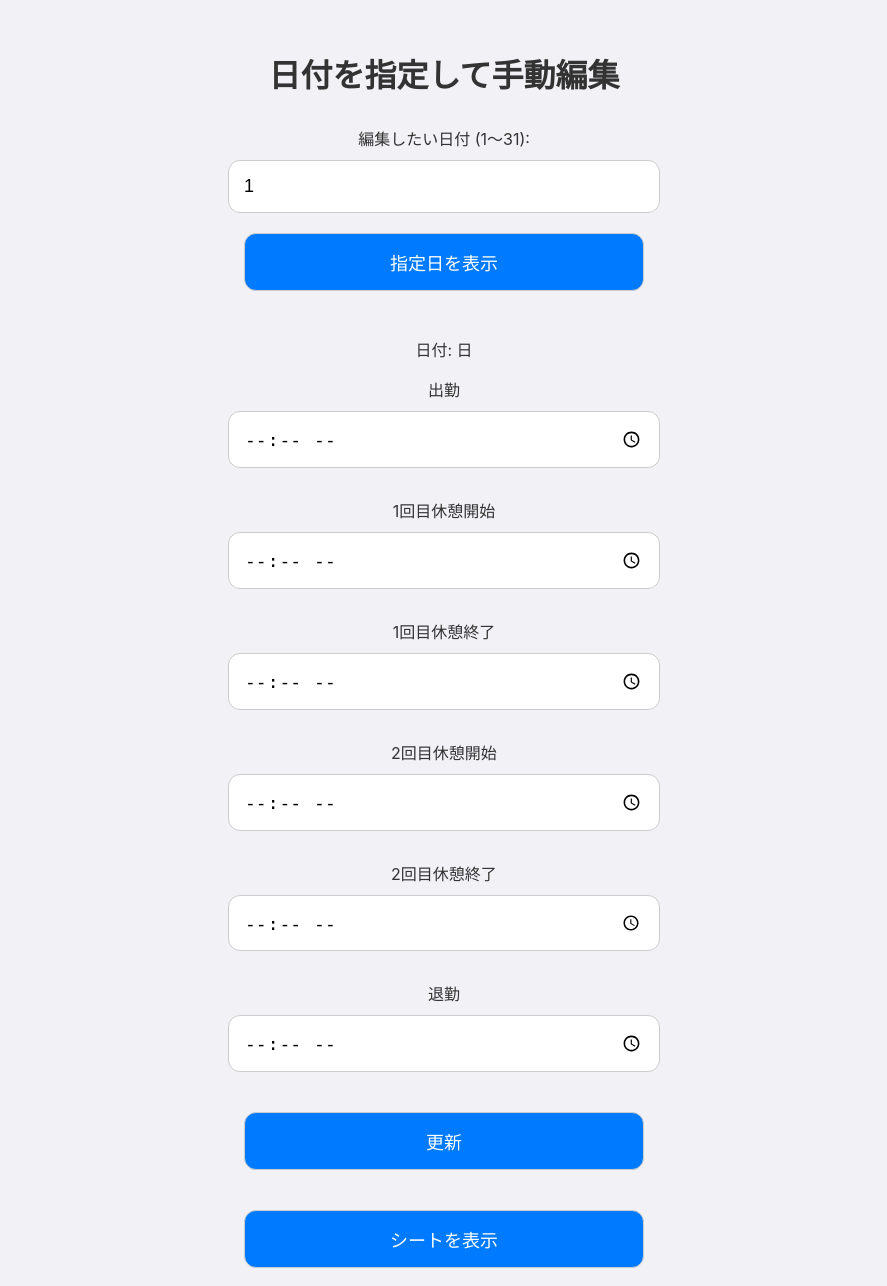
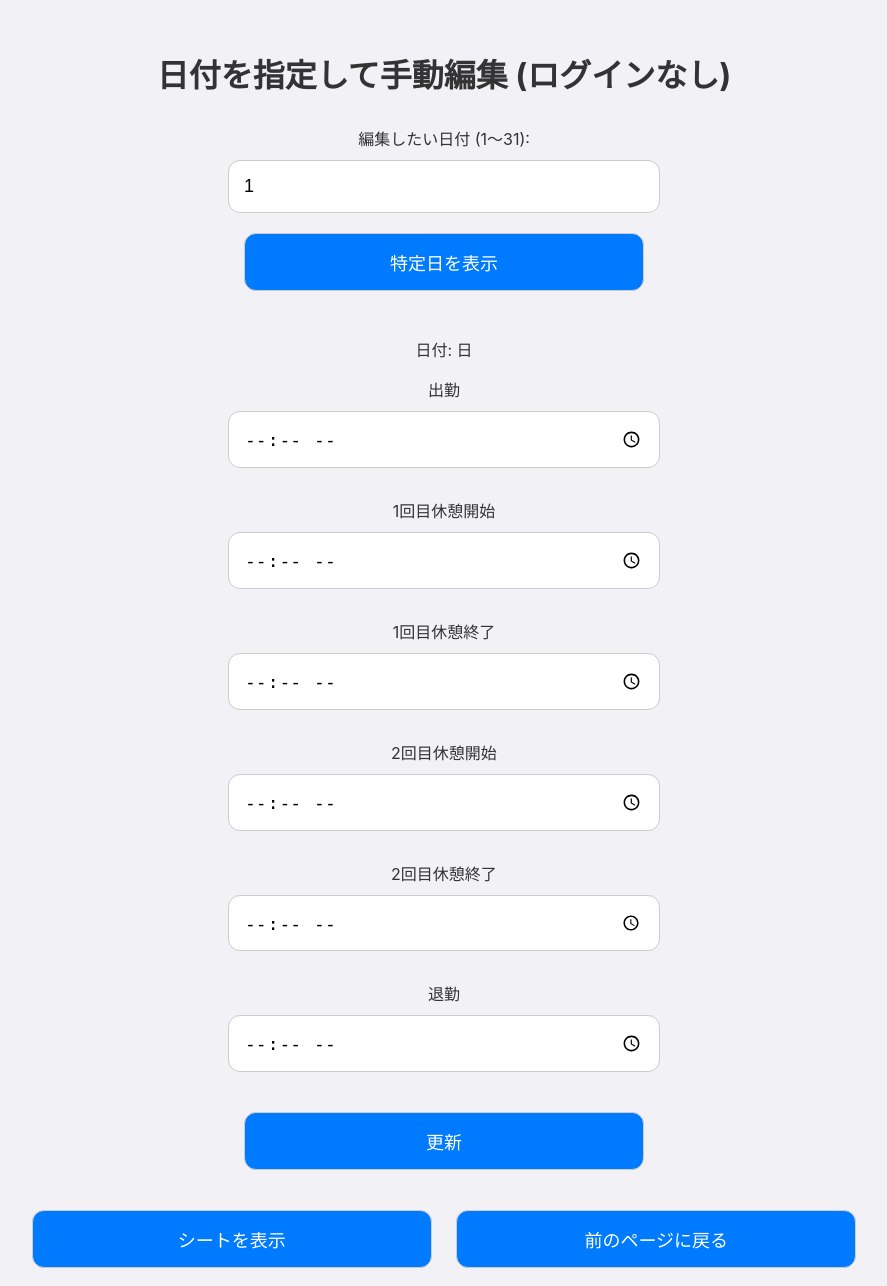
Before and after one commit to muuuu9923/flask-shukkin-system, a Flask app: template templates/manual_edit.html in a window 1280 px wide. Shown: the whole page, without its empty margins (196-1083 px from the left). Run offline with Flask 3, Linux system fonts and the light colour scheme; the template is opened without the code that fills it, so the values that code supplies are empty; parts of the project's set-up code (start-up, migrations or seed data) failed here and were passed over.

Commit message:
前に戻る追加

```diff
--- a/app.py
+++ b/app.py
@@ -7,10 +7,10 @@ import json
 
 app = Flask(__name__)
 
-# セッション用の鍵（ログイン機能は使わないが、Flaskの仕様上設定しておいても問題ありません）
+# セッション用の鍵（ログイン機能を削除したので特に利用しませんが、Flask起動時に設定しておく）
 app.secret_key = os.urandom(24)
 
-# Cookieの設定（ログイン機能がないので特に関係ないが、動作に問題はありません）
+# Cookieの設定（ログイン機能なしのため必須ではない）
 app.config['SESSION_COOKIE_SAMESITE'] = 'None'
 app.config['SESSION_COOKIE_SECURE'] = False
 
@@ -30,7 +30,7 @@ sheet = client.open_by_key(SPREADSHEET_ID).sheet1
 
 def day_to_row(day: int) -> int:
     """
-    指定日(day)をスプレッドシートの行番号に換算
+    指定日(day)をスプレッドシート行に換算
     1 -> 6行目, 2 -> 7行目, ...
     """
     return day + 5
@@ -50,10 +50,8 @@ def get_rounded_time(is_cut_off=True):
         minutes = round_down_to_nearest_6(minutes)
     else:
         minutes = round_up_to_nearest_6(minutes)
-
     if hour >= 24:
         hour += 1
-
     return now.replace(minute=minutes, second=0, microsecond=0, hour=hour)
 
 ########################################
@@ -70,12 +68,12 @@ def record():
 
     now = get_rounded_time(is_cut_off=(action in ["shukkin","kyukei1_start","kyukei2_start"]))
     action_map = {
-        "shukkin": 3,       # 出勤  C列
-        "kyukei1_start": 4, # 1回目休憩開始 D列
-        "kyukei1_end": 5,   # 1回目休憩終了 E列
-        "kyukei2_start": 6, # 2回目休憩開始 F列
-        "kyukei2_end": 7,   # 2回目休憩終了 G列
-        "taikin": 9         # 退勤  I列
+        "shukkin": 3,
+        "kyukei1_start": 4,
+        "kyukei1_end": 5,
+        "kyukei2_start": 6,
+        "kyukei2_end": 7,
+        "taikin": 9
     }
 
     if action in action_map:
@@ -113,16 +111,12 @@ def manual_edit():
 
 @app.route("/update_manual", methods=["POST"])
 def update_manual():
-    """
-    JSON で { day, shukkin, kyukei1_start, ... } を受け取り、その日の行を更新。
-    """
     data = request.json
     day = data.get("day")
     if day is None:
         return jsonify({"error": "日付(day)が指定されていません"}), 400
 
     row = day_to_row(int(day))
-
     sheet.update_cell(row, 3, data.get("shukkin"))
     sheet.update_cell(row, 4, data.get("kyukei1_start"))
     sheet.update_cell(row, 5, data.get("kyukei1_end"))
--- a/templates/index.html
+++ b/templates/index.html
@@ -35,7 +35,6 @@
     }
   </style>
   <script>
-    // ログイン機能を削除したため currentUser 管理は不要
     function record(action) {
       fetch("/record", {
         method: "POST",
@@ -52,7 +51,7 @@
   </script>
 </head>
 <body>
-  <h1>出勤管理システム (ログインなし, 日付指定編集OK)</h1>
+  <h1>出勤管理システム (ログインなし)</h1>
 
   <button onclick="record('shukkin')">出勤</button>
   <button onclick="record('kyukei1_start')">1回目休憩開始</button>
--- a/templates/manual_edit.html
+++ b/templates/manual_edit.html
@@ -2,7 +2,7 @@
 <html lang="ja">
 <head>
   <meta charset="UTF-8">
-  <title>手動編集ページ (ログインなし, 日付指定)</title>
+  <title>手動編集ページ (日付指定)</title>
   <style>
     body {
       font-family: -apple-system, BlinkMacSystemFont, "Segoe UI", "Roboto",
@@ -38,7 +38,7 @@
   </style>
 </head>
 <body>
-  <h1>日付を指定して手動編集</h1>
+  <h1>日付を指定して手動編集 (ログインなし)</h1>
 
   <!-- 日付指定フォーム -->
   <form action="/manual_edit" method="GET">
@@ -46,12 +46,12 @@
     <input type="number" id="day" name="day" min="1" max="31"
            value="{{ data['day'] if data.get('day') else 1 }}">
     <br>
-    <button type="submit">指定日を表示</button>
+    <button type="submit">特定日を表示</button>
   </form>
 
   <br>
 
-  <!-- 時間入力フォーム -->
+  <!-- 入力フォーム (実データ更新) -->
   <form id="edit-form">
     <p>日付: {{ data.day }} 日</p>
     <label>出勤</label><br>
@@ -80,6 +80,7 @@
 
   <br>
   <button onclick="showSheet()">シートを表示</button>
+  <button onclick="goBack()">前のページに戻る</button> <!-- 追加 -->
 
   <script>
     function updateManual() {
@@ -107,6 +108,10 @@
     function showSheet() {
       window.open("https://docs.google.com/spreadsheets/d/1A3wPi4iZ2PCf-WSPFqeNvWKltmwTgsZOa78OfE6M1kY/edit", "_blank");
     }
+
+    function goBack() {
+      window.history.back(); // 前のページに戻る
+    }
   </script>
 </body>
 </html>
```
